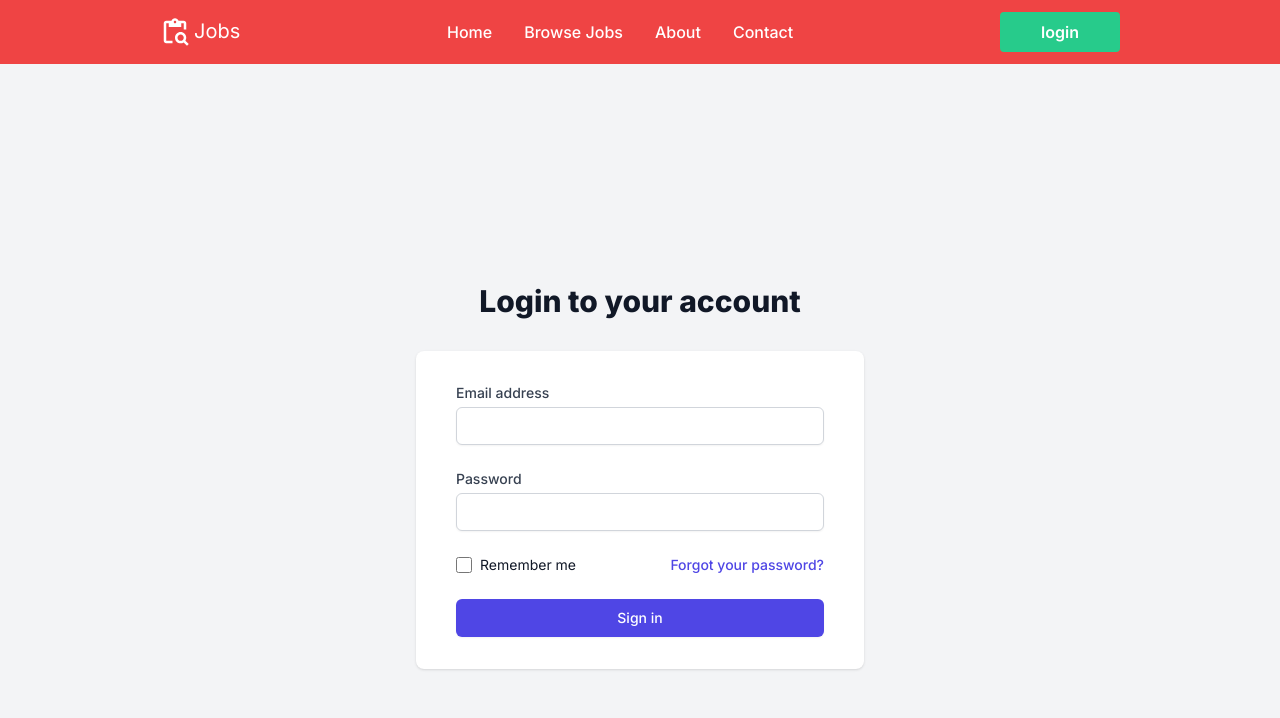
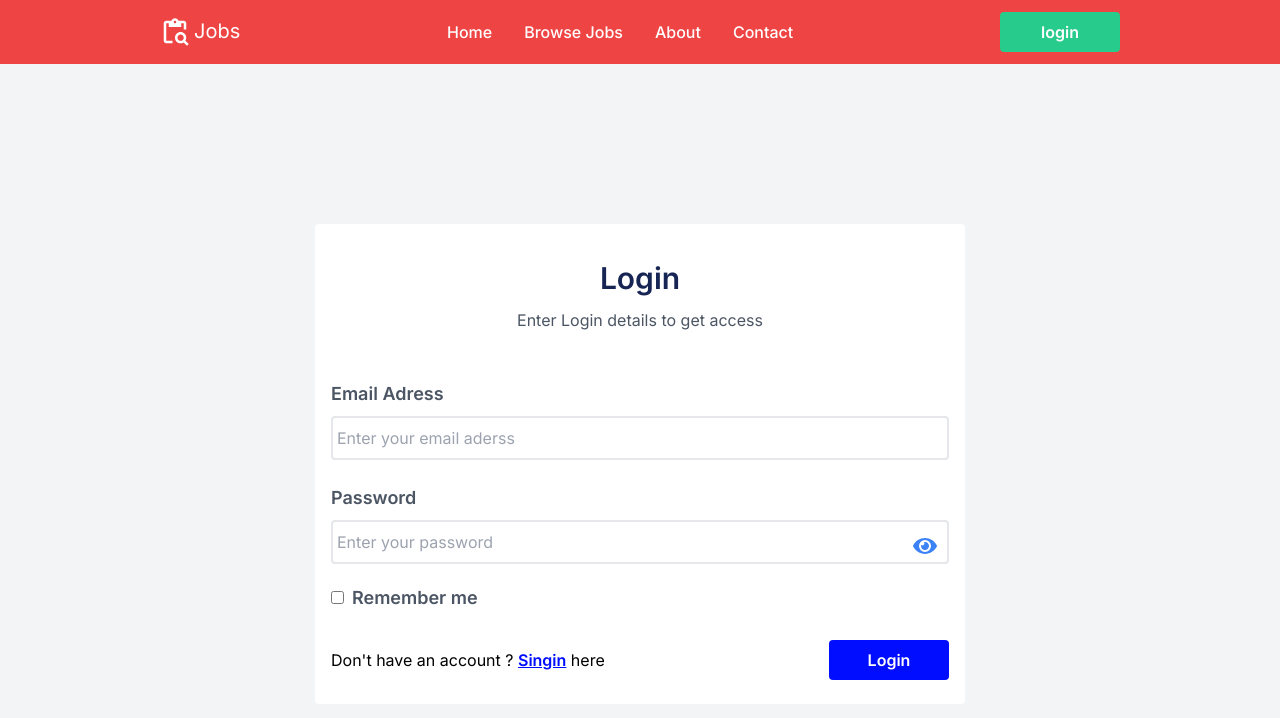
Before and after one commit to salahAhmed35/job-board, a Next.js app: page /login in a window 1280 px wide. Shown: the top 718 px of the page. Built offline with nearby package versions, Linux system fonts and the light colour scheme.

Commit message:
build BrowseByCategory section

```diff
--- a/src/app/components/landing/landingPage.tsx
+++ b/src/app/components/landing/landingPage.tsx
@@ -1,16 +1,16 @@
 import React from "react";
 import Image from "next/image";
-import { CustomButton } from "../ui/button/Button";
+import { PrimaryButton } from "../ui/button/primaryButton";
 import "./landing.css"
 export const LandingPage = () => {
     return (
-        <div className="h-screen bg-section landing-page flex">
+        <div className="h-screen bg-white landing-page flex">
             <div className="container flex  items-center justify-between">
                 <div className="landing-text flex-col">
                     <h1 className="text-4xl font-bold mb-4">Welcome to My Website</h1>
                     <p className="text-lg">This is the landing page of my website.</p>
                     <div className="landing-buttons my-3 flex items-center">
-                        <CustomButton title="Find job"/>
+                        <PrimaryButton title="Find job"/>
                         <button className="find-talant text-white ml-2 w-[120px] text-md font-semibold py-2 px-4 rounded ">Find Talant</button>
                     </div>
                 </div>
--- a/src/app/components/layouts/Navbar.tsx
+++ b/src/app/components/layouts/Navbar.tsx
@@ -1,7 +1,7 @@
 
 import React, { useState } from "react";
 import { MdContentPasteSearch } from "react-icons/md";
-import { CustomButton } from "../ui/button/Button";
+import { PrimaryButton } from "../ui/button/primaryButton";
 import Link from "next/link";
 const NavBar = () => {
     return(
@@ -18,7 +18,7 @@ const NavBar = () => {
                 <a className="text-white px-2 text-md mx-2 font-medium" href="/">Contact</a>
             </div>
             <div className="nav-buttons">
-                <Link href="/login"><CustomButton title={"login"} /></Link>
+                <Link href="/login"><PrimaryButton title={"login"} /></Link>
             </div>
             </div>
         </div>
--- /dev/null
+++ b/src/app/components/ui/button/buttons.css
@@ -0,0 +1,21 @@
+.secondary-btn  {
+  position: relative;
+  background-color: #000DFF;
+  z-index: 1;
+}
+
+.secondary-btn::before {
+  content: '';
+  height: 100%;
+  width: 0;
+  position: absolute;
+  background-color: #27CB8B;
+  transition: all 0.3s;
+  left: 0;
+  top: 0;
+  border-radius: 5px;
+  z-index: -1;
+}
+.secondary-btn:hover::before {
+  width: 100%;
+}
--- a/src/app/components/ui/button/Button.tsx
+++ b/src/app/components/ui/button/primaryButton.tsx
@@ -4,7 +4,7 @@ interface ButtonProps {
     title: string;
 }
 
-export const CustomButton : FC<ButtonProps> = ({title}) => {
+export const PrimaryButton : FC<ButtonProps> = ({title}) => {
     return (
         <div>
             <button className='bg-primary w-[120px]  text-white text-md font-semibold py-2 px-5 rounded'>{title}</button>
--- /dev/null
+++ b/src/app/components/ui/button/secondaryButton.tsx
@@ -0,0 +1,15 @@
+import React, {FC} from "react";
+import "./buttons.css"
+interface ButtonProps {
+    title:string
+}
+const SecondaryButton : FC<ButtonProps> = ({title}) => {
+    return (
+        <>
+            <button className="secondary-btn find-talant text-white ml-2 w-[120px] text-md font-semibold py-2 px-4 rounded ">{title}</button>
+        </>
+    )
+}
+
+
+export default SecondaryButton
--- a/src/app/login/page.tsx
+++ b/src/app/login/page.tsx
@@ -1,76 +1,41 @@
-import React from "react";
-
+"use client"
+import React, { useState } from "react";
+import Link from "next/link";
+import SecondaryButton from "../components/ui/button/secondaryButton";
+import { FaEye } from "react-icons/fa";
+import { FaRegEyeSlash } from "react-icons/fa";
 const Login = () => {
+    const [showPassword, setShowPassword] = useState<boolean>(false);
     return (
-        <div className="min-h-screen bg-gray-100 flex flex-col justify-center py-12 sm:px-6 lg:px-8">
-            <div className="sm:mx-auto sm:w-full sm:max-w-md">
-                <h2 className="mt-6 text-center text-3xl font-extrabold text-gray-900">
-                    Login to your account
-                </h2>
-                <div className="mt-8 sm:mx-auto sm:w-full sm:max-w-md">
-                    <div className="bg-white py-8 px-4 shadow sm:rounded-lg sm:px-10">
-                        <form className="space-y-6" action="#" method="POST">
-                            <div>
-                                <label htmlFor="email" className="block text-sm font-medium text-gray-700">
-                                    Email address
-                                </label>
-                                <div className="mt-1">
-                                    <input
-                                        id="email"
-                                        name="email"
-                                        type="email"
-                                        required
-                                        className="appearance-none block w-full px-3 py-2 border border-gray-300 rounded-md shadow-sm placeholder-gray-400 focus:outline-none focus:ring-indigo-500 focus:border-indigo-500 sm:text-sm"
-                                    />
-                                </div>
-                            </div>
-
-                            <div>
-                                <label htmlFor="password" className="block text-sm font-medium text-gray-700">
-                                    Password
-                                </label>
-                                <div className="mt-1">
-                                    <input
-                                        id="password"
-                                        name="password"
-                                        type="password"
-                                        required
-                                        className="appearance-none block w-full px-3 py-2 border border-gray-300 rounded-md shadow-sm placeholder-gray-400 focus:outline-none focus:ring-indigo-500 focus:border-indigo-500 sm:text-sm"
-                                    />
-                                </div>
-                            </div>
-
-                            <div className="flex items-center justify-between">
-                                <div className="flex items-center">
-                                    <input
-                                        id="remember-me"
-                                        name="remember-me"
-                                        type="checkbox"
-                                        className="h-4 w-4 text-indigo-600 focus:ring-indigo-500 border-gray-300 rounded"
-                                    />
-                                    <label htmlFor="remember-me" className="ml-2 block text-sm text-gray-900">
-                                        Remember me
-                                    </label>
-                                </div>
-
-                                <div className="text-sm">
-                                    <a href="#" className="font-medium text-indigo-600 hover:text-indigo-500">
-                                        Forgot your password?
-                                    </a>
-                                </div>
-                            </div>
-
-                            <div>
-                                <button
-                                    type="submit"
-                                    className="w-full flex justify-center py-2 px-4 border border-transparent rounded-md shadow-sm text-sm font-medium text-white bg-indigo-600 hover:bg-indigo-700 focus:outline-none focus:ring-2 focus:ring-offset-2 focus:ring-indigo-500"
-                                >
-                                    Sign in
-                                </button>
-                            </div>
-                        </form>
+        <div className="min-h-screen bg-gray-100 flex flex-col justify-center sm:px-6 lg:px-8">
+            <div className="bg-white w-[650px] py-6 px-4 rounded m-auto">
+                <div className="form-text flex flex-col items-center mb-12">
+                    <h1 className="text-3xl font-semibold my-3 text-blue-950">Login</h1>
+                    <p className="text-gray-600 text-md">
+                        Enter Login details to get access
+                    </p>
+                </div>
+                <form action="" className="flex flex-col">
+                    <div className="flex flex-col">
+                        <label htmlFor="email" className="mb-2 text-lg font-semibold  text-gray-600">Email Adress</label>
+                        <input type="email" required id="email" className="border-2 border-solid rounded px-1 py-2 focus:outline-blue-400 mb-2" placeholder="Enter your email aderss" />
                     </div>
-                </div>
+                    <div className="flex flex-col mt-4">
+                        <label htmlFor="password" className="mb-2 text-lg font-semibold text-gray-600">Password</label>
+                        <div className="w-full flex items-center relative">
+                            <input type={showPassword ? 'text' : 'password'}required id="password" className="w-full border-2 border-solid rounded px-1 py-2 focus:outline-blue-400 mb-2" placeholder="Enter your password" />
+                            {showPassword ? <FaRegEyeSlash onClick={() => setShowPassword(false)} className="cursor-pointer absolute right-3 text-blue-500 text-2xl " /> : <FaEye onClick={() =>setShowPassword(true)} className="cursor-pointer absolute right-3 text-blue-500 text-2xl" />}
+                        </div>
+                    </div>
+                    <div className="my-3">
+                        <input type="checkbox" className="rounded mr-2 " />
+                        <label htmlFor="remeber-me" className="text-lg font-semibold text-gray-600">Remember me</label>
+                    </div>
+                    <div className="flex justify-between items-center mt-4">
+                        <p>Don't have an account ? <Link href="/signup" className="underline font-semibold text-primaryBlue">Singin</Link> here</p>
+                        <SecondaryButton title="Login" />
+                    </div>
+                </form>
             </div>
         </div>
 
--- a/src/app/page.tsx
+++ b/src/app/page.tsx
@@ -1,10 +1,12 @@
 import React from "react";
 import { LandingPage } from "./components/landing/landingPage";
+import BrowseByCategory from "./components/homePageComponent/browseByCategory/browseByCategory";
  const Home = () => {
     return(
         <>
           <div className="Home-page">
             <LandingPage />
+            <BrowseByCategory />
           </div>
         </>
     )
--- a/src/app/signup/page.tsx
+++ b/src/app/signup/page.tsx
@@ -18,19 +18,16 @@ const Signup = () => {
                     </p>
                 </div>
                 <form action="" className="flex flex-col">
-                    {/* Full Name */}
                     <div className="flex flex-col mb-4">
                         <label htmlFor="fullname" className="mb-2 text-lg font-semibold text-gray-600">Full Name</label>
                         <input type="text" required id="fullname" className="w-full border-2 border-solid rounded px-1 py-2 focus:outline-blue-400" placeholder="Enter your full name" />
                     </div>
 
-                    {/* Email Address */}
                     <div className="flex flex-col mb-4">
                         <label htmlFor="email" className="mb-2 text-lg font-semibold text-gray-600">Email Address</label>
                         <input type="email" required id="email" className="w-full border-2 border-solid rounded px-1 py-2 focus:outline-blue-400" placeholder="Enter your email address" />
                     </div>
 
-                    {/* Password */}
                     <div className="w-full flex flex-col relative mb-4">
                         <label htmlFor="password" className="mb-2 text-lg font-semibold text-gray-600">Password</label>
                         <div className="relative flex items-center">
@@ -65,8 +62,6 @@ const Signup = () => {
                             placeholder="Confirm your password"
                         />
                     </div>
-
-                    {/* Terms and Conditions */}
                     <div className="my-3">
                         <input type="checkbox" id="terms" required className="rounded mr-2" />
                         <label htmlFor="terms" className="text-lg font-semibold text-gray-600">
@@ -74,7 +69,6 @@ const Signup = () => {
                         </label>
                     </div>
 
-                    {/* Sign Up Button */}
                     <div className="flex justify-end items-center mt-4">
                         <SecondaryButton title="Sign Up" />
                     </div>
--- a/tailwind.config.ts
+++ b/tailwind.config.ts
@@ -12,9 +12,12 @@ const config: Config = {
         primary : "#27CB8B",
         secondary : "#F9F9F9",
         tertiary : "#F0F0F0",
+        primaryBlue : "#000DFF",
+        darkBlue:"#172554",
+        darkGray:"#374151"
       },
       backgroundColor : {
-        sections : "#f1f5f9",
+        section : "#f1f5f9",
       }
     },
     container :{
```
